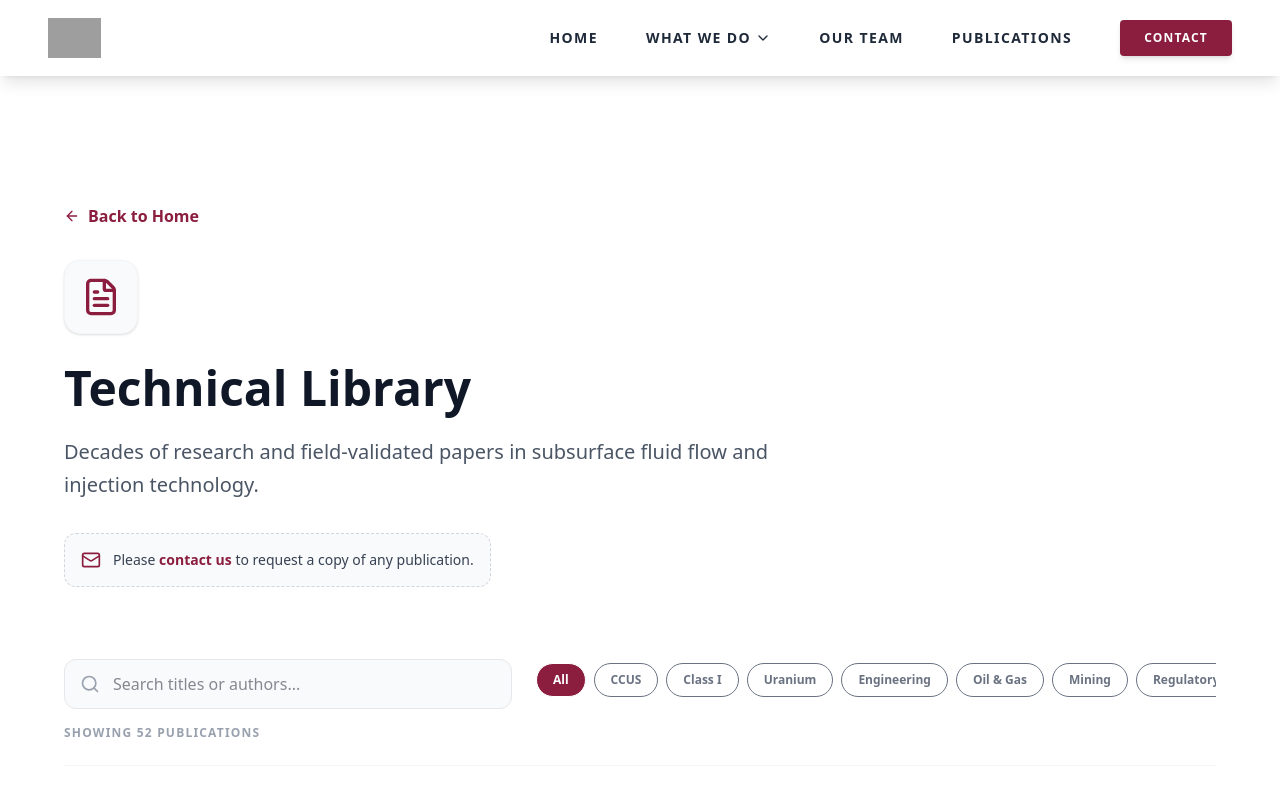
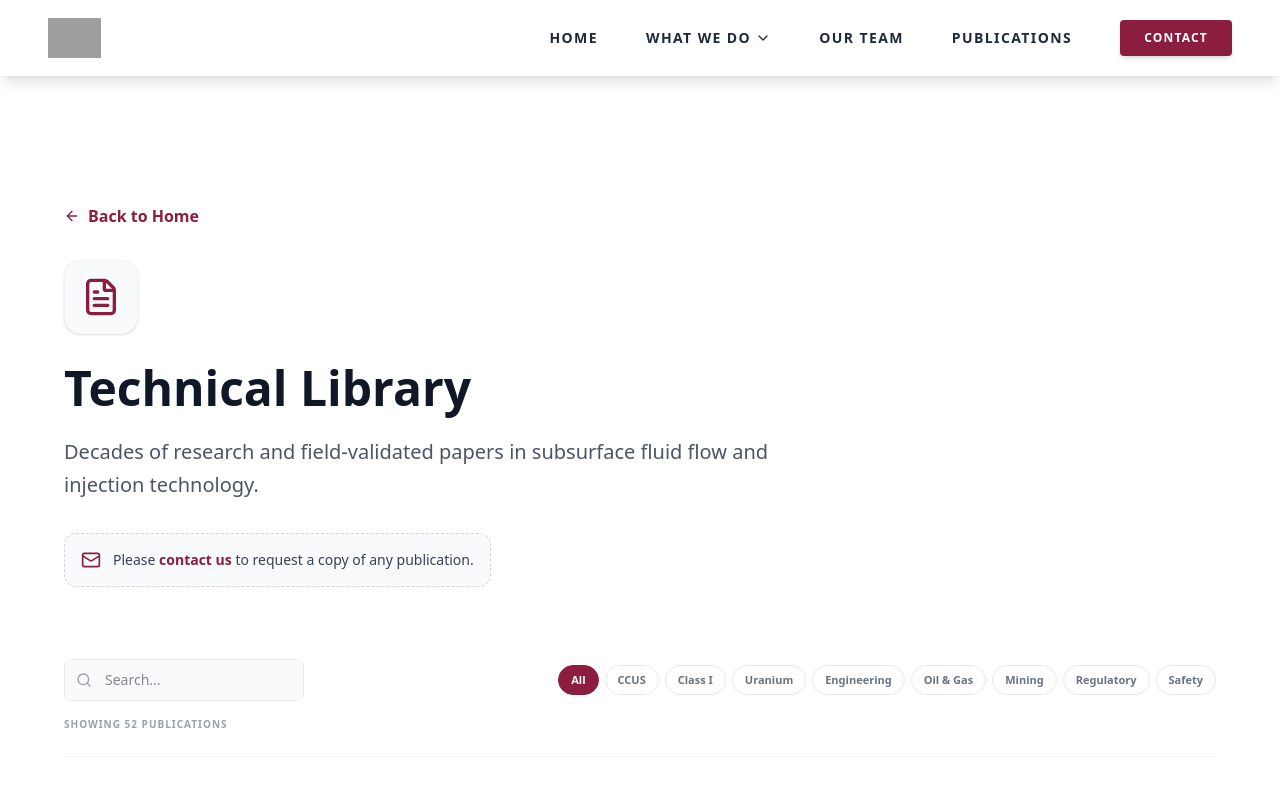
Before and after one commit to cmax88/petrotek-site, a React (Vite) app: page /publications in a window 1280 px wide. Shown: the top 800 px of the page. Built offline with nearby package versions, Linux system fonts and the light colour scheme; grey boxes are pictures that could not be loaded.

Commit message:
Update Publications.jsx

```diff
--- a/src/pages/Publications.jsx
+++ b/src/pages/Publications.jsx
@@ -114,25 +114,31 @@ const Publications = () => {
           </div>
         </div>
 
-        {/* Filters */}
-        <div className="bg-white sticky top-24 z-30 py-6 border-b border-gray-100 mb-12">
-          <div className="flex flex-col lg:flex-row gap-6 items-center justify-between">
-            <div className="relative w-full lg:max-w-md">
-              <Search className="absolute left-4 top-1/2 -translate-y-1/2 text-gray-400 w-5 h-5" />
+        {/* Filters Section - Single Line Layout */}
+        <div className="bg-white sticky top-[72px] z-30 py-6 border-b border-gray-100 mb-12">
+          <div className="flex flex-row items-center justify-between gap-4">
+
+            {/* 1. Shortened Search Box */}
+            <div className="relative w-full max-w-[240px] shrink-0">
+              <Search className="absolute left-3 top-1/2 -translate-y-1/2 text-gray-400 w-4 h-4" />
               <input
                 type="text"
-                placeholder="Search titles or authors..."
-                className="w-full pl-12 pr-4 py-3 bg-gray-50 border border-gray-200 rounded-xl focus:ring-2 focus:ring-[#8B1E3F] outline-none"
+                placeholder="Search..."
+                className="w-full pl-10 pr-4 py-2.5 bg-gray-50 border border-gray-200 rounded-lg focus:ring-2 focus:ring-[#8B1E3F] outline-none text-sm"
                 onChange={(e) => setSearchTerm(e.target.value)}
               />
             </div>
-            <div className="flex items-center gap-2 overflow-x-auto pb-2 w-full lg:w-auto no-scrollbar">
+
+            {/* 2. Static Category Row - No Wrap, No Scroll */}
+            <div className="flex flex-1 items-center justify-end gap-1.5 overflow-hidden">
               {categories.map(cat => (
                 <button
                   key={cat}
                   onClick={() => setActiveFilter(cat)}
-                  className={`px-4 py-2 rounded-full text-xs font-bold whitespace-nowrap border transition-all ${
-                    activeFilter === cat ? 'bg-[#8B1E3F] text-white' : 'bg-white text-gray-500 hover:border-[#8B1E3F]'
+                  className={`px-3 py-1.5 rounded-full text-[11px] font-bold whitespace-nowrap border transition-all ${
+                    activeFilter === cat
+                      ? 'bg-[#8B1E3F] text-white border-[#8B1E3F]'
+                      : 'bg-white text-gray-500 border-gray-200 hover:border-[#8B1E3F] hover:text-[#8B1E3F]'
                   }`}
                 >
                   {cat}
@@ -140,7 +146,8 @@ const Publications = () => {
               ))}
             </div>
           </div>
-          <div className="mt-4 text-xs font-bold text-gray-400 uppercase tracking-widest">
+
+          <div className="mt-4 text-[10px] font-bold text-gray-400 uppercase tracking-widest">
             Showing {filteredPubs.length} Publications
           </div>
         </div>
```
